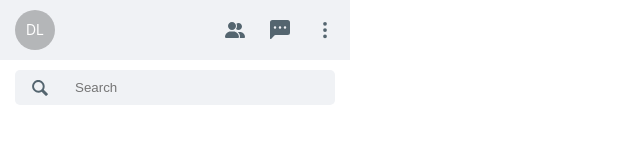
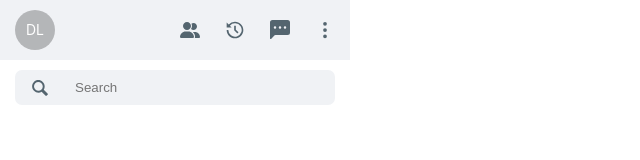
Before and after one commit to dev-nilson/whats-good, a Next.js app: page / in a window 1280 px wide. Shown: the top 160 px of the page, without its empty margins (0-640 px from the left). Built offline with nearby package versions, Linux system fonts and the light colour scheme.

Commit message:
♻️ Add missing items

```diff
--- a/src/components/Sidebar/Sidebar.tsx
+++ b/src/components/Sidebar/Sidebar.tsx
@@ -9,6 +9,10 @@ export default function Sidebar() {
         <IconsContainer>
           <svg viewBox="0 0 640 512" fill="#54656f" height="20px" width="20px">
             <path d="M352 128c0 70.7-57.3 128-128 128S96 198.7 96 128 153.3 0 224 0s128 57.3 128 128zM0 482.3C0 383.8 79.8 304 178.3 304h91.4c98.5 0 178.3 79.8 178.3 178.3 0 16.4-13.3 29.7-29.7 29.7H29.7C13.3 512 0 498.7 0 482.3zM609.3 512H471.4c5.4-9.4 8.6-20.3 8.6-32v-8c0-60.7-27.1-115.2-69.8-151.8 2.4-.1 4.7-.2 7.1-.2h61.4c89.1 0 161.3 72.2 161.3 161.3 0 17-13.8 30.7-30.7 30.7zM432 256c-31 0-59-12.6-79.3-32.9 19.7-26.6 31.3-59.5 31.3-95.1 0-26.8-6.6-52.1-18.3-74.3C384.3 40.1 407.2 32 432 32c61.9 0 112 50.1 112 112s-50.1 112-112 112z" />
+          </svg>
+          <svg viewBox="0 0 24 24" fill="#54656f" height="20px" width="20px">
+            <path fill="none" d="M0 0h24v24H0z" />
+            <path d="M12 2c5.523 0 10 4.477 10 10s-4.477 10-10 10S2 17.523 2 12h2a8 8 0 101.865-5.135L8 9H2V3l2.447 2.446A9.98 9.98 0 0112 2zm1 5v4.585l3.243 3.243-1.415 1.415L11 12.413V7h2z" />
           </svg>
           <svg fill="#54656f" viewBox="0 0 16 16" height="20px" width="20px">
             <path d="M0 2a2 2 0 012-2h12a2 2 0 012 2v8a2 2 0 01-2 2H4.414a1 1 0 00-.707.293L.854 15.146A.5.5 0 010 14.793V2zm5 4a1 1 0 10-2 0 1 1 0 002 0zm4 0a1 1 0 10-2 0 1 1 0 002 0zm3 1a1 1 0 100-2 1 1 0 000 2z" />
@@ -51,7 +55,7 @@ const Search = styled.div`
   display: flex;
   align-items: center;
   margin: 10px 15px;
-  border-radius: 5px;
+  border-radius: 7px;
 
   > svg {
     margin: 0px 15px;
```
